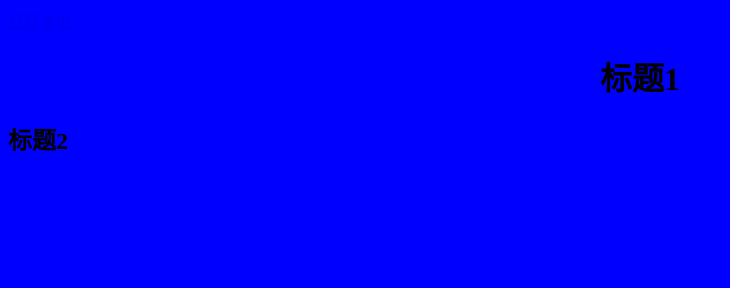
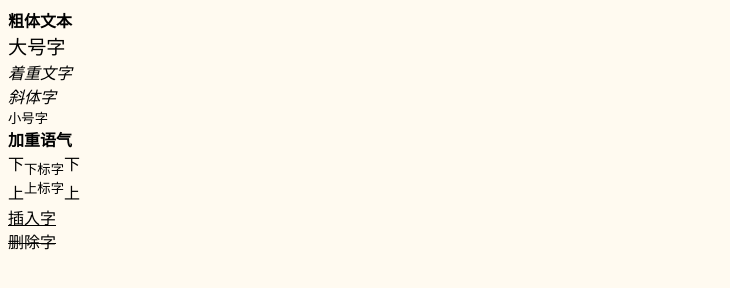
Before and after one commit to scrumsnail/H5Code, a plain HTML site: page 元素、属性和格式化/index.html in a window 1280 px wide. Shown: the whole page, without its empty margins (0-730 px from the left). Drawn offline with Linux system fonts and the light colour scheme.

```diff
--- a/元素、属性和格式化/index.html
+++ b/元素、属性和格式化/index.html
@@ -2,18 +2,40 @@
 <html lang="en">
 <head>
     <meta charset="UTF-8">
-    <title</title>
+    <title></title>
     <style type="text/css"></style>
 </head>
-<body bgcolor="blue">
+<body bgcolor="#fffaf0">
 <!--标签元素嵌套-->
     <!--<p><a>this is my web page</a></p>-->
     <!--hello luyoudui<br/>-->
     <!--hello world-->
 
 <!--建值对-->
-    <a href="hrefth.html" target="_blank">打开本地</a>
-    <h1 align="center">标题1</h1>
-    <h2 class="h2ID">标题2</h2>
+    <!--<a href="hrefth.html" target="_blank">打开本地</a>-->
+    <!--<h1 align="center">标题1</h1>-->
+    <!--<h2 class="h2ID">标题2</h2>-->
+
+<!--格式化-->
+    <b>粗体文本</b>
+    <br/>
+    <big>大号字</big>
+<br/>
+    <em>着重文字</em>
+<br/>
+    <i>斜体字</i>
+<br/>
+    <small>小号字</small>
+<br/>
+    <strong>加重语气</strong>
+<br/>
+    下<sub>下标字</sub>下
+<br/>
+    上<sup>上标字</sup>上
+<br/>
+    <ins>插入字</ins>
+<br/>
+    <del>删除字</del>
+<br/>
 </body>
 </html>
```
